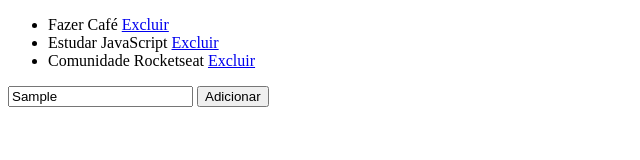
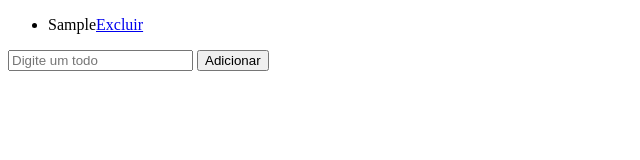
Before and after one commit to DanicoSantos/rocketSeatStarterProject, a plain HTML site: page client/index.html in a window 1280 px wide. Both pictures are taken after typing "Sample" into the empty fields and a click on the button "Adicionar". Shown: the whole page, without its empty margins (0-640 px from the left). Drawn offline with Linux system fonts and the light colour scheme.

Commit message:
feat: create todo list app

```diff
--- a/client/index.html
+++ b/client/index.html
@@ -10,20 +10,8 @@
 <body>
     <!--To Do App-->
     <div id="app">
-        <ul>
-            <li>
-                Fazer Café
-                <a href="#">Excluir</a>
-            </li>
-            <li>
-                Estudar JavaScript
-                <a href="#">Excluir</a>
-            </li>
-            <li>
-                Comunidade Rocketseat
-                <a href="#">Excluir</a>
-            </li>
-        </ul>
+        <ul></ul>
+
         <input type="text" placeholder="Digite um todo">
         <button>Adicionar</button>
     </div>
--- a/client/static/js/todo-app.js
+++ b/client/static/js/todo-app.js
@@ -1 +1,57 @@
-console.log("Hello!");
+const appContainer = document.querySelector("#app");
+const todoListContainer = appContainer.querySelector("ul");
+const todoInputElement = appContainer.querySelector("input");
+const addTodoButton = appContainer.querySelector("button");
+
+// Base todos
+const todos = JSON.parse(localStorage.getItem("todos")) || [];
+
+const saveToStorage = () => {
+    localStorage.setItem("todos", JSON.stringify(todos));
+}
+
+const renderTodos = () => {
+    todoListContainer.innerHTML = '';
+
+    for (todo of todos) {
+        let listItem = document.createElement("li");
+        let itemText = document.createTextNode(todo);
+
+        let linkElement = document.createElement("a");
+        linkElement.setAttribute('href', "#");
+
+        let todoPosition = todos.indexOf(todo);
+        linkElement.setAttribute("onclick", `deleteTodo(${todoPosition})`);
+
+        let linkText = document.createTextNode("Excluir");
+
+        linkElement.appendChild(linkText);
+
+        listItem.appendChild(itemText);
+
+        todoListContainer.appendChild(listItem);
+        listItem.appendChild(linkElement);
+
+
+    }
+}
+
+renderTodos();
+
+const addTodo = () => {
+    let todoText = todoInputElement.value;
+
+    todos.push(todoText);
+    todoInputElement.value = "";
+    renderTodos();
+    saveToStorage();
+}
+
+addTodoButton.onclick = addTodo;
+
+
+const deleteTodo = position => {
+    todos.splice(position, 1);
+    renderTodos();
+    saveToStorage();
+}
```
